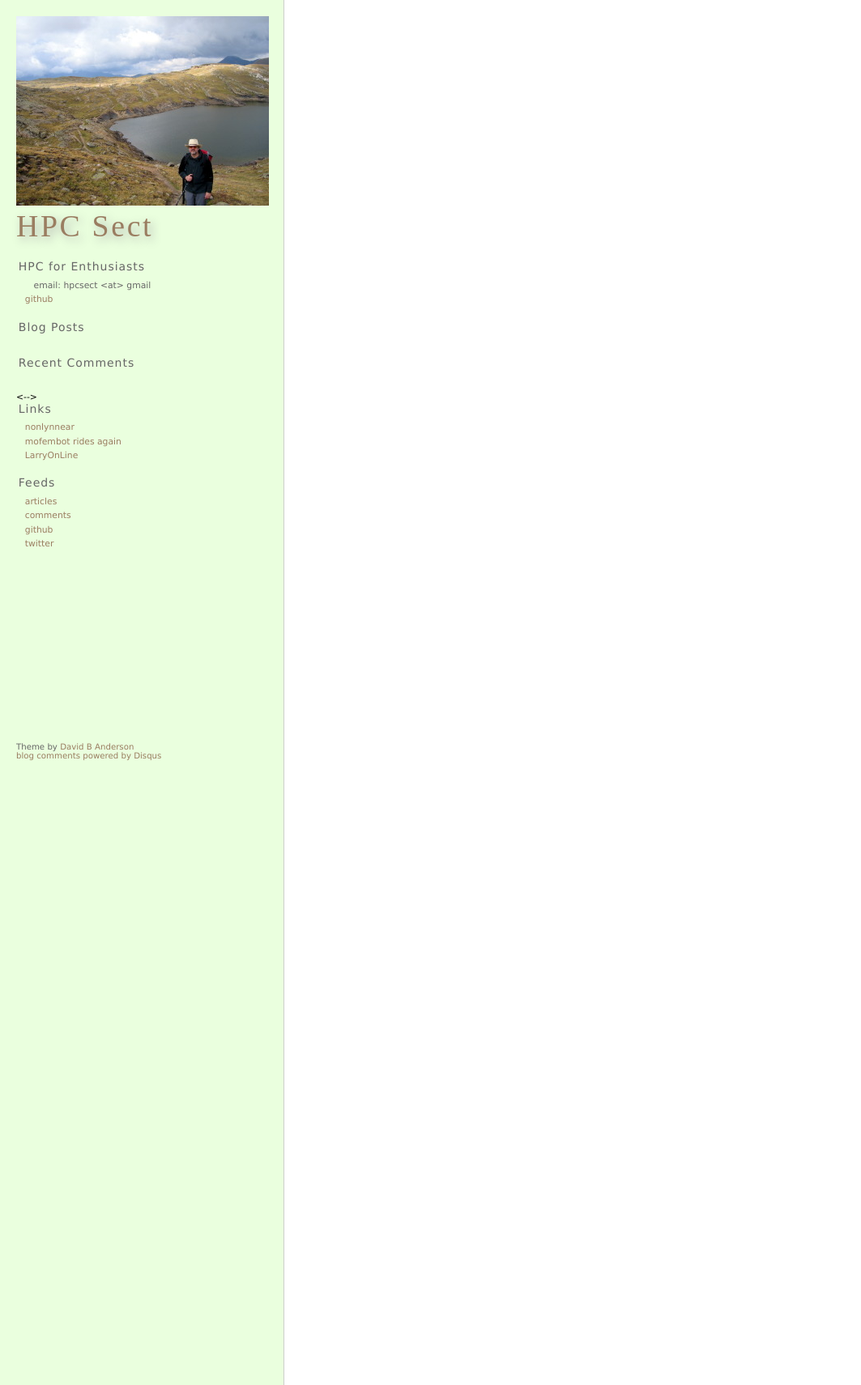
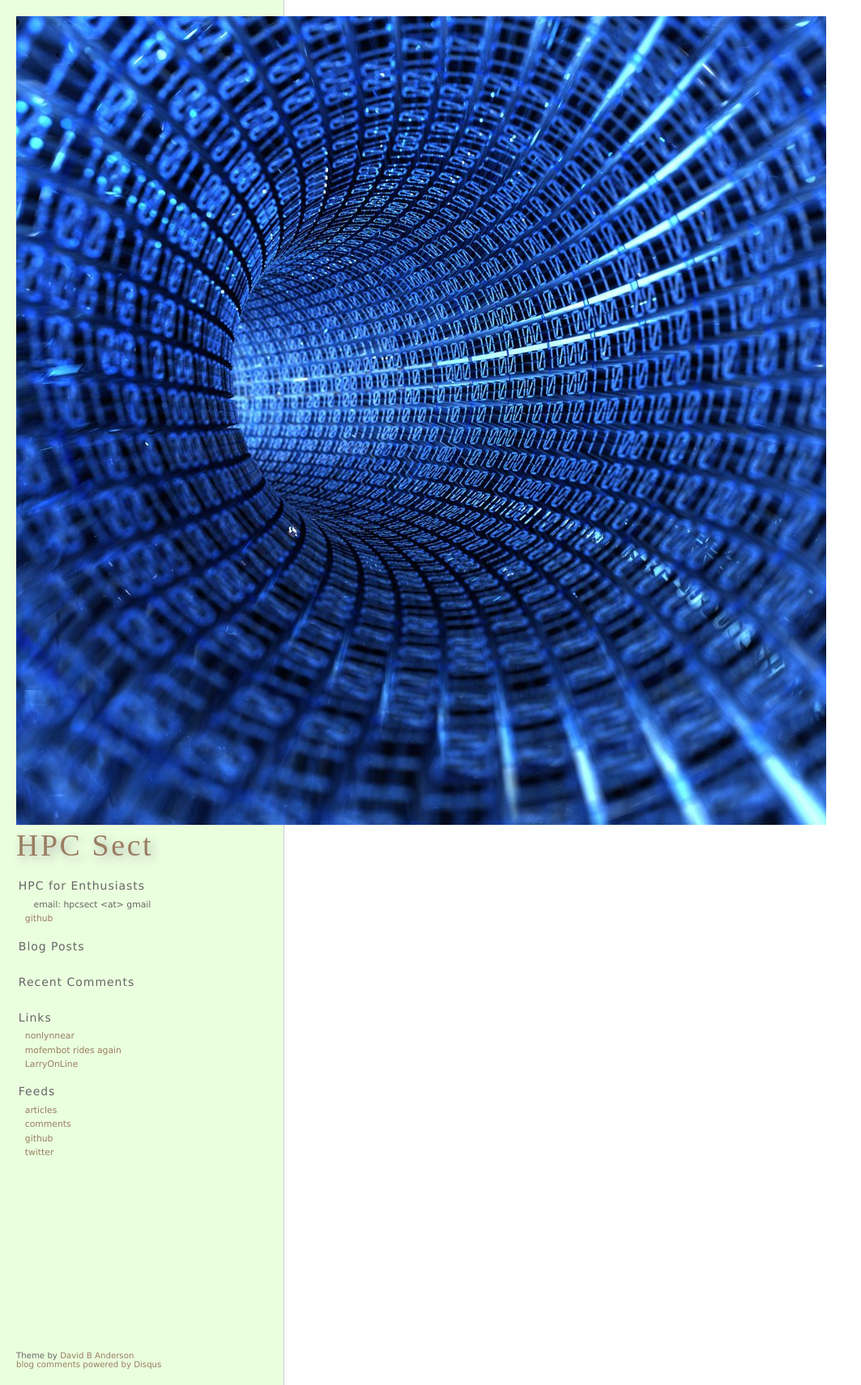
Before and after one commit to HPC-Sect/HPC-Sect.github.io, a Jekyll site: the page built from index.html, in a window 1280 px wide. Shown: the whole page at 81% size, without its empty margins (0-1063 px from the left). Built offline with Jekyll 4.4.1, drawn with Linux system fonts in a browser that asks for light colours; Markdown is read by kramdown in place of the engine named in the settings; comment, search, counter and statistics services are not loaded.

Commit message:
LOGO setting

```diff
--- a/_layouts/default.html
+++ b/_layouts/default.html
@@ -21,7 +21,7 @@
     <div id="page">
 
       <div id="sidebar">
-        <img src="/images/david-emparis.jpg" />
+        <img src="/images/HPCsect.jpg" />
         <div id="header">
           <a href="/"><h1>HPC Sect</h1></a>
         </div>
@@ -49,16 +49,14 @@
           </li>
         </ul>
 
-        <!-->
         <h3 class='sidebar-title'>Recent Comments</h3>
         <ul>
           <li>
             <div id="dsq-recentcomments" class="dsq-widget">
-              <script type="text/javascript" src="http://disqus.com/forums/alpinegizmo/recent_comments_widget.js?num_items=5&avatar_size=32"></script>
+              <script type="text/javascript" src="http://disqus.com/forums/hpc-sect/recent_comments_widget.js?num_items=5&avatar_size=32"></script>
             </div>
           </li>
         </ul>
-        <-->
 
         <h3 class='sidebar-title'>Links</h3>
         <ul>
```
Also changed, not shown: images/HPCsect.jpg (added), images/david-emparis.jpg (deleted).
